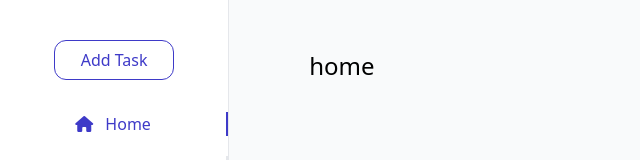
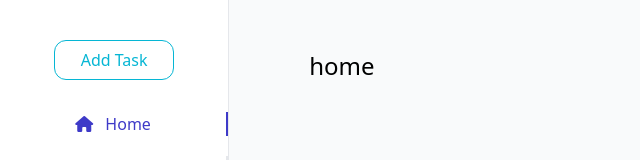
Before and after one commit to sashkaocho/todo-list, a Vue app: page /home in a window 1280 px wide. Shown: the top 160 px of the page, without its empty margins (0-640 px from the left). Built offline with nearby package versions, Linux system fonts and the light colour scheme.

Commit message:
style: changed color of add task button

```diff
--- a/src/partials/TheNavigationBar.vue
+++ b/src/partials/TheNavigationBar.vue
@@ -27,7 +27,7 @@ const navItems = ref<INavItem[]>([
     class="bg-white h-full w-72 flex flex-col items-center gap-8 border-r pt-10"
   >
     <BaseButton
-      :color="EColor.primary"
+      :color="EColor.secondary"
       :height="40"
       :width="120"
       title="Add Task"
```
